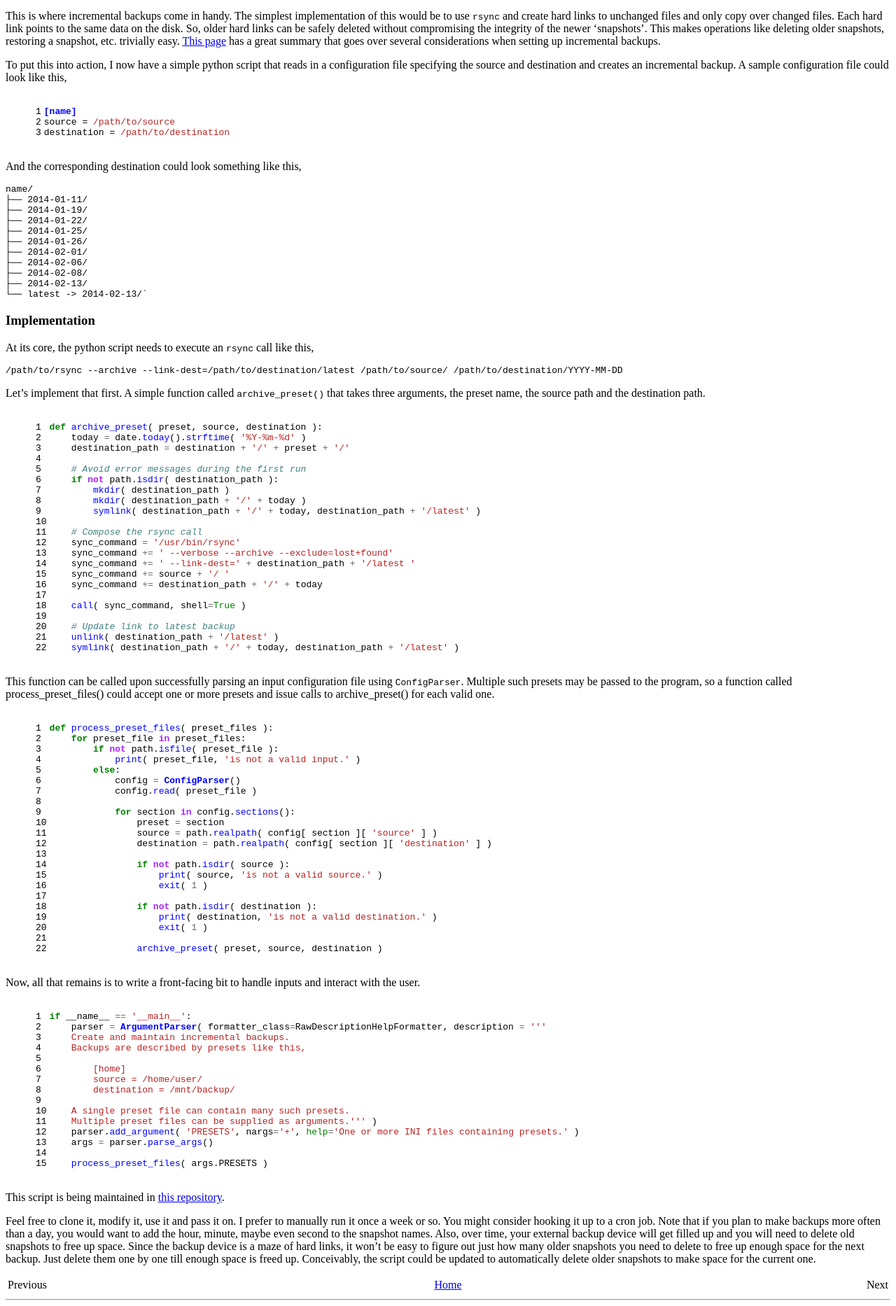
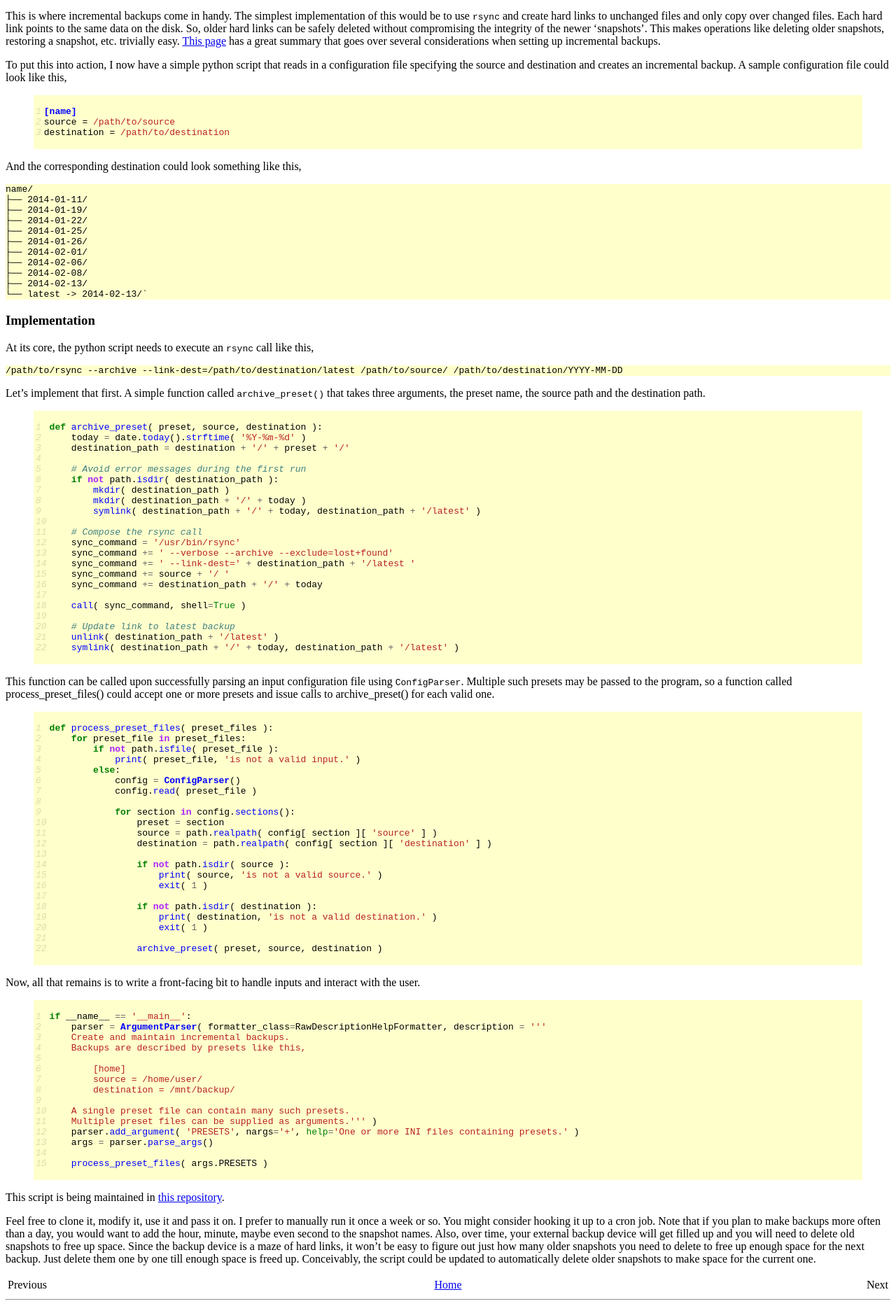
Before and after one commit to dekonvoluted/dekonvoluted.github.io, a Jekyll site: the page built from _posts/2014-02-17-how-i-back-up-my-data.md, in a window 1280 px wide. Shown: the part 698-2564 px from the top of the page at 70% size. Built offline with Jekyll 4.4.1, drawn with Linux system fonts in a browser that asks for light colours.

Commit message:
Fix error in syntax CSS
The global class is not hll, but highlight. This seems to be an error in
the upstream pygmentize code. This commit also dims the line numbers.

```diff
--- a/css/syntax.css
+++ b/css/syntax.css
@@ -1,4 +1,5 @@
-.hll { background-color: #ffffcc }
+.highlight { background-color: #ffffcc }
+.lineno { color: #ddddaa; font-style: italic } /* Line number */
 .c { color: #408080; font-style: italic } /* Comment */
 .err { border: 1px solid #FF0000 } /* Error */
 .k { color: #008000; font-weight: bold } /* Keyword */
```
